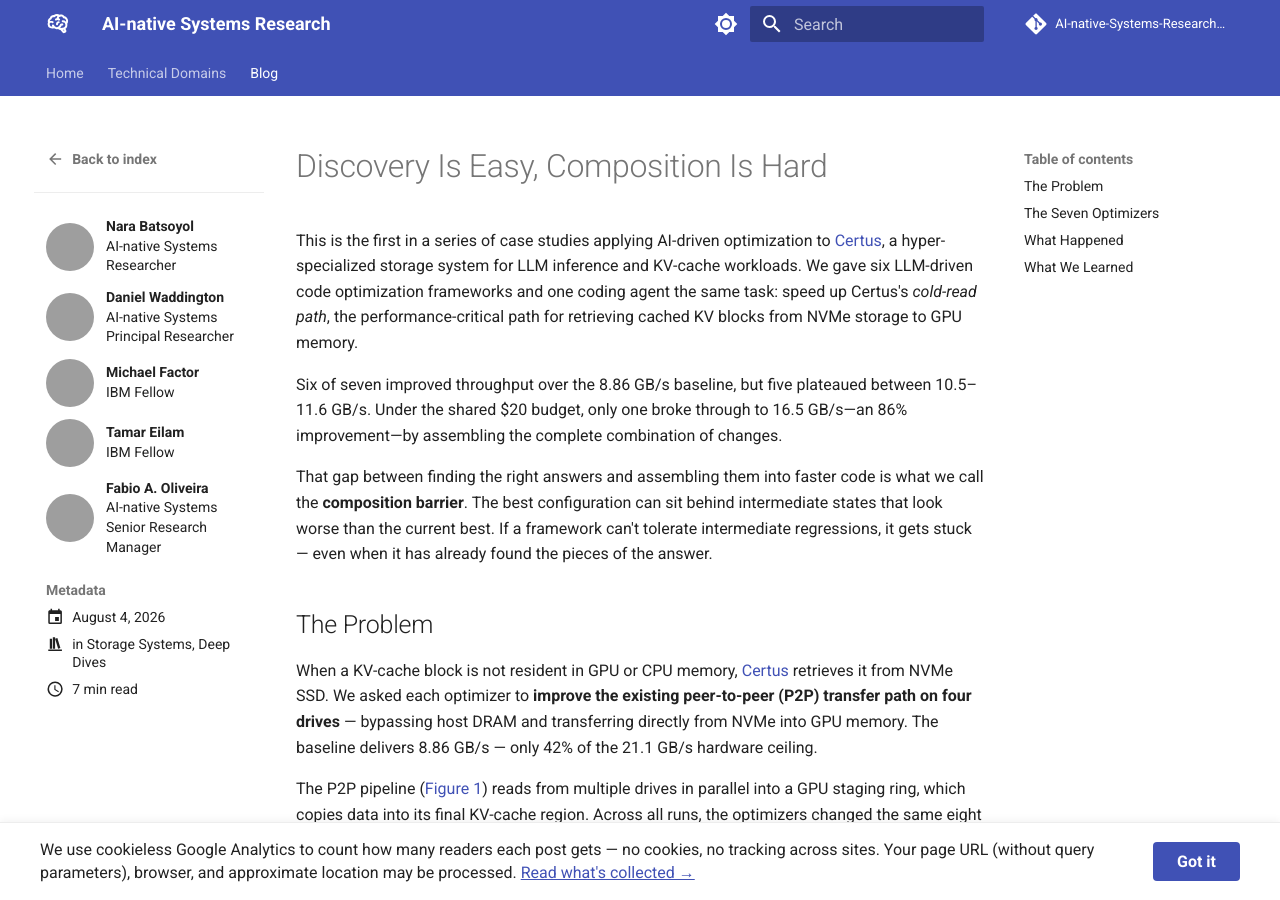
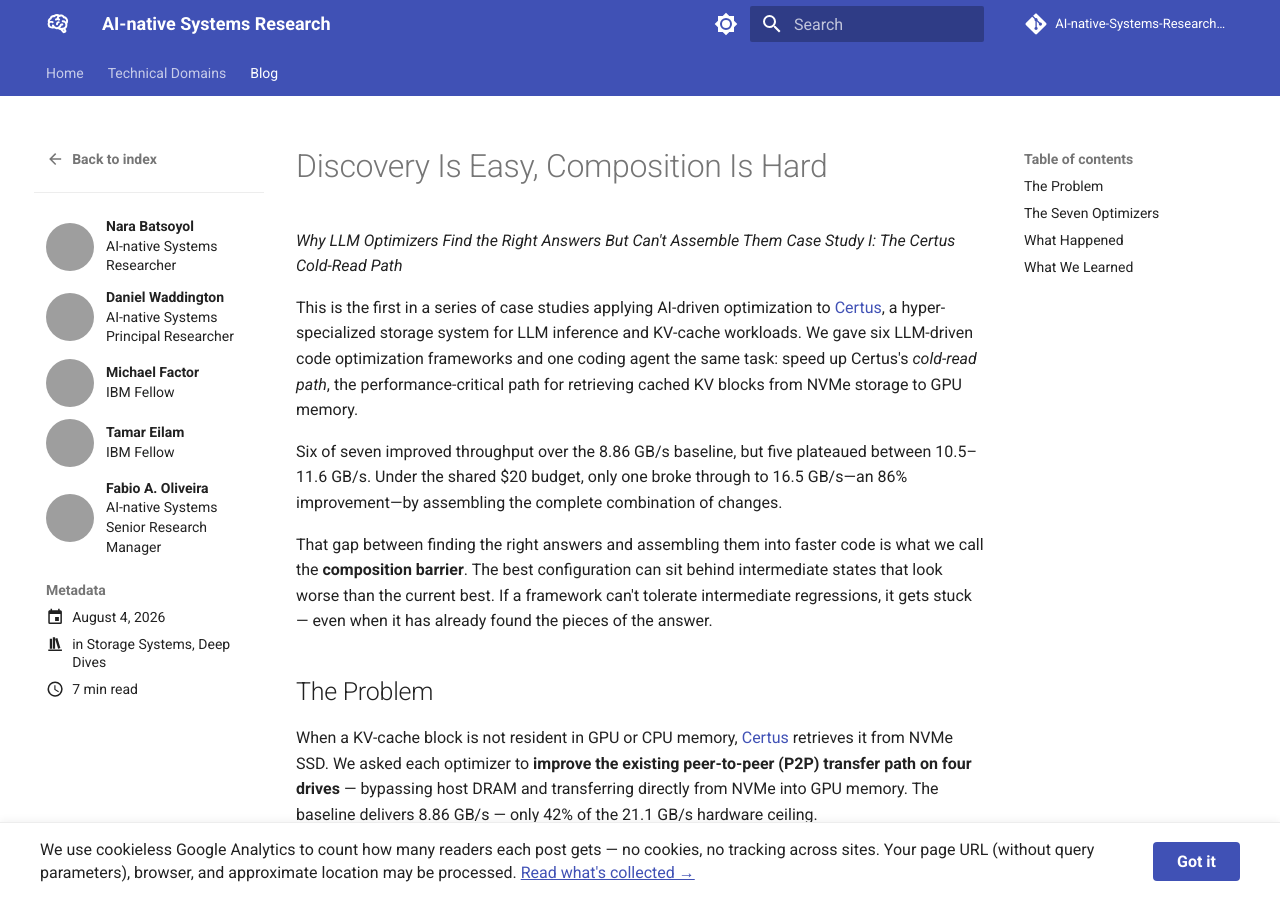
Before and after one commit to AI-native-Systems-Research/ai-native-systems-research, an MkDocs documentation site: the page built from docs/blog/posts/discovery-is-easy-composition-is-hard.md, in a window 1280 px wide and 900 px high, cut to the strip 0-900 px from the top of the window. Built offline with MkDocs 1.6.1 and Material for MkDocs 9.7.7, drawn with Linux system fonts in a browser that asks for light colours; comment, search, counter and statistics services are not loaded; the version menu is left out; grey boxes are pictures that could not be loaded.

Commit message:
Fixed formatting

```diff
--- a/docs/blog/posts/discovery-is-easy-composition-is-hard.md
+++ b/docs/blog/posts/discovery-is-easy-composition-is-hard.md
@@ -18,6 +18,9 @@
 ---
 
 # Discovery Is Easy, Composition Is Hard
+
+_Why LLM Optimizers Find the Right Answers But Can't Assemble Them_
+_Case Study I: The Certus Cold-Read Path_
 
 This is the first in a series of case studies applying AI-driven optimization to [Certus](https://ai-native-systems-research.github.io/ai-native-systems-research/blog/2026/06/17/certus-the-end-of-one-size-fits-all-storage/), a hyper-specialized storage system for LLM inference and KV-cache workloads. We gave six LLM-driven code optimization frameworks and one coding agent the same task: speed up Certus's *cold-read path*, the performance-critical path for retrieving cached KV blocks from NVMe storage to GPU memory.
 
```
